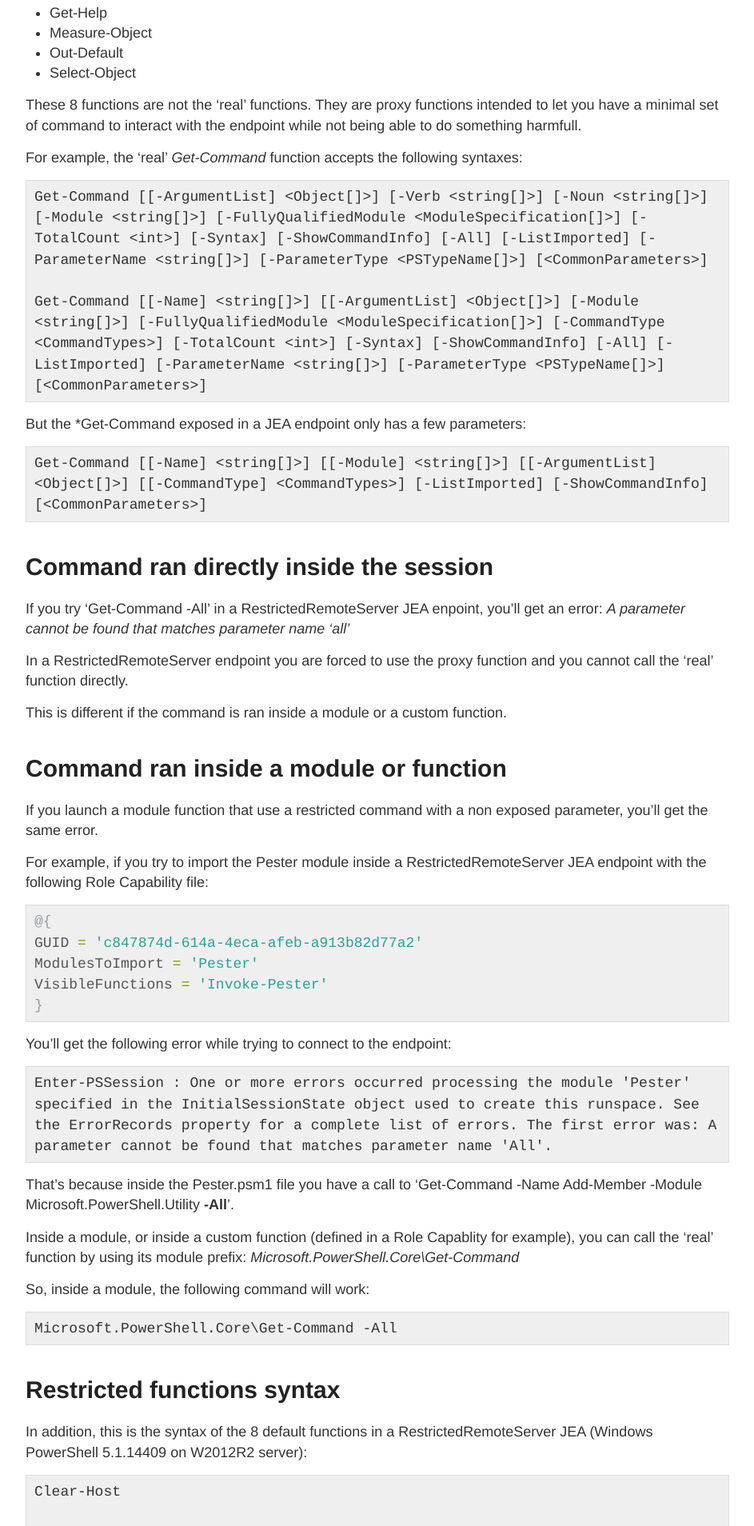
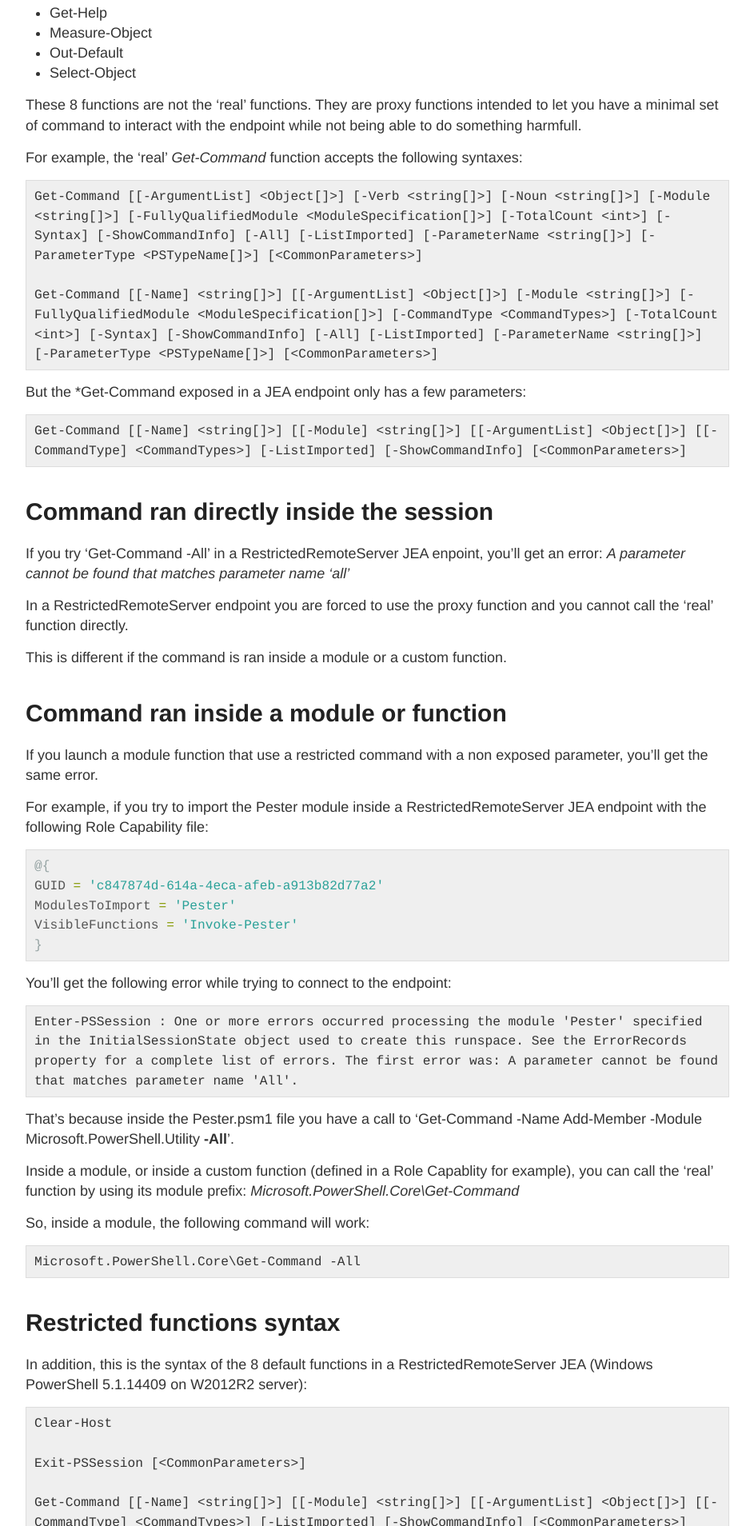
Before and after one commit to jnury/jnury.github.io, a Jekyll site: the page built from _posts/2018-3-12-JEA_parameter_cannot_found_matches_name.md, in a window 1280 px wide. Shown: the part 792-2700 px from the top of the page at 80% size, without its empty margins (168-1111 px from the left). Built offline with Jekyll 4.4.1, drawn with Linux system fonts in a browser that asks for light colours.

Commit message:
Css adjustment

```diff
--- a/_sass/_highlights.scss
+++ b/_sass/_highlights.scss
@@ -3,7 +3,7 @@ div.highlight {
   background-color: #efefef;
   padding: 7px 7px 7px 10px;
   border: 1px solid #ddd;
-  overflow: scroll;
+  font-size: 90%
 }
 
 pre {
```
